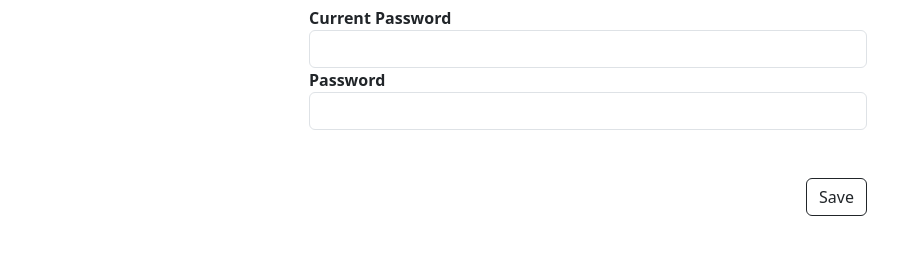
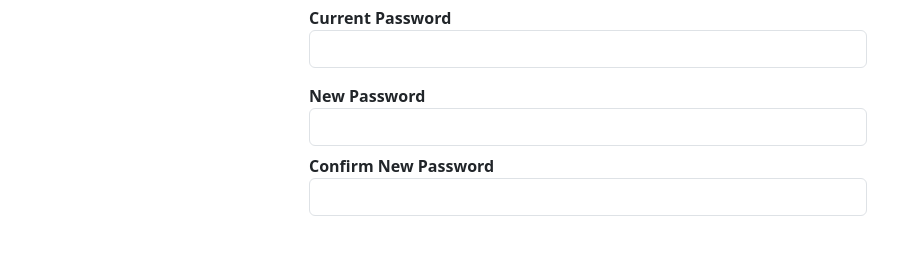
Before and after one commit to hypnosw/Entertainia, a React (Create React App) app: page /#/profile-setting in a window 1280 px wide. Shown: the part 514-776 px from the top of the page, without its empty margins (52-950 px from the left). Built offline with nearby package versions, Linux system fonts and the light colour scheme.

Commit message:
added confirm new password in profile setting

```diff
--- a/src/Components/Profile-Setting/index.js
+++ b/src/Components/Profile-Setting/index.js
@@ -6,6 +6,7 @@ import store from "../../store";
 
 function ProfileSetting(){
     const user = useSelector(state=>state.userReducer);
+    // Also parse userID here as query param
     console.log(user.name);
     return (
         <div>
@@ -48,11 +49,15 @@ function ProfileSetting(){
                             <label htmlFor="et-cur-password-input">
                                 <strong>Current Password</strong>
                             </label>
-                            <input id="et-cur-password-input" type="text" className="form-control"/>
+                            <input id="et-cur-password-input" type="text" className="form-control mb-3"/>
                         </div>
                         <div>
-                            <label htmlFor="et-password-input"><strong>Password</strong></label>
-                            <input id="et-password-input" type="text" className="form-control"/>
+                            <label htmlFor="et-password-input"><strong>New Password</strong></label>
+                            <input id="et-password-input" type="text" className="form-control mb-2"/>
+                        </div>
+                        <div>
+                            <label htmlFor="et-password-input"><strong>Confirm New Password</strong></label>
+                            <input id="et-newPassword-input" type="text" className="form-control"/>
                         </div>
 
                         <div className="d-block float-end mt-5">
```
